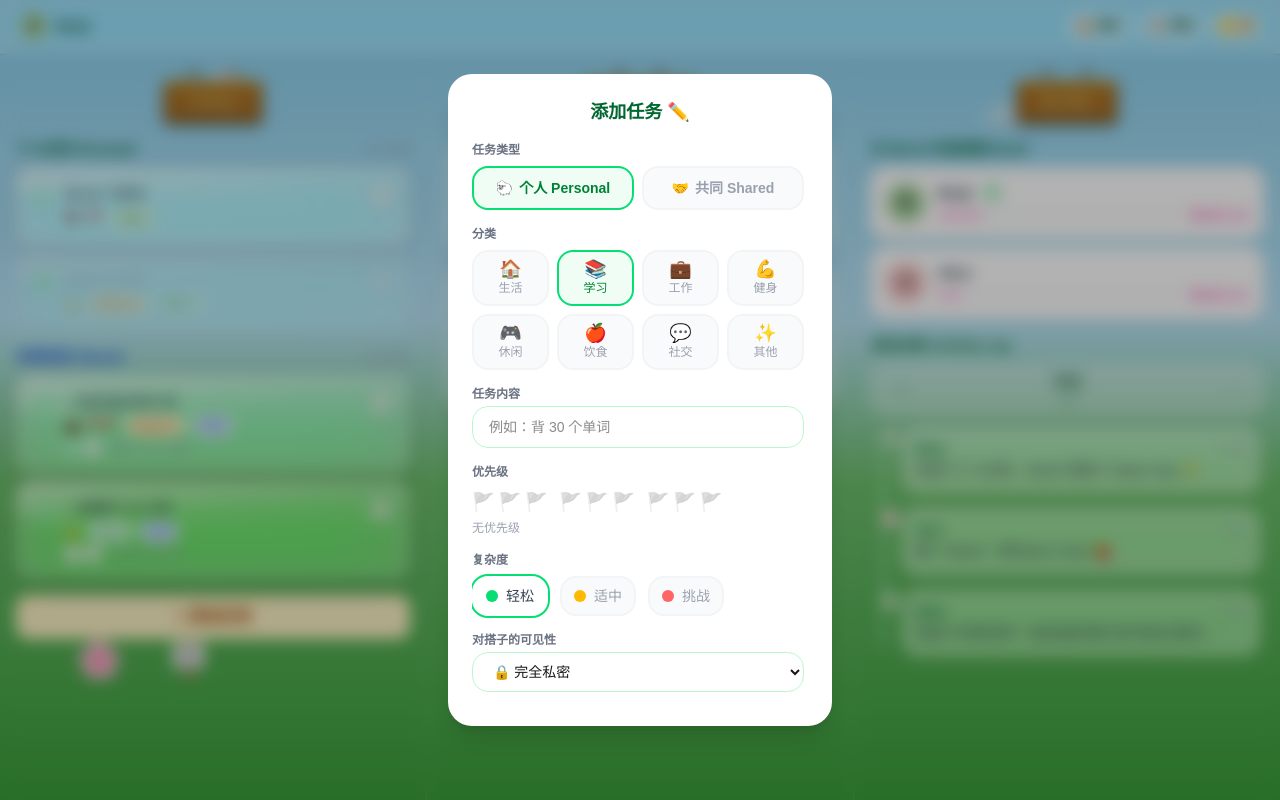
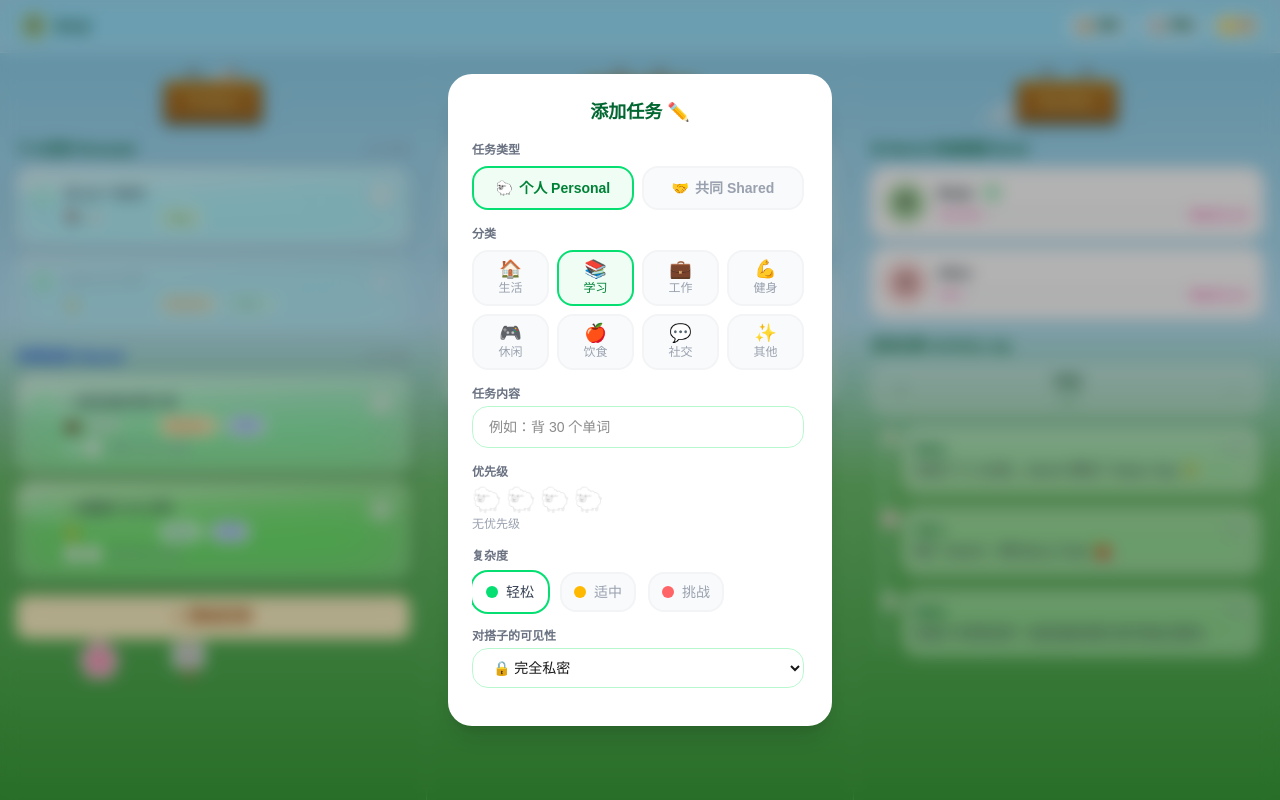
Before and after one commit to Becky-Dai/Baa-Do, a Next.js app in the folder frontend/: page /dashboard in a window 1280 px wide. Both pictures are taken after a click on the button "+ 添加任务". Built offline with nearby package versions, Linux system fonts and the light colour scheme.

Commit message:
feat: replace priority flags with 4-sheep indicator (filled vs faded)

```diff
--- a/frontend/components/tasks/AddTaskModal.tsx
+++ b/frontend/components/tasks/AddTaskModal.tsx
@@ -22,7 +22,7 @@ interface AddTaskModalProps {
     difficulty: TaskDifficulty;
     visibility: TaskVisibility;
     category: TaskCategory;
-    priority: 0 | 1 | 2 | 3;
+    priority: 0 | 1 | 2 | 3 | 4;
   }) => void;
 }
 
@@ -48,14 +48,10 @@ export default function AddTaskModal({ isOpen, onClose, initialTask, onAdd }: Ad
   const [type, setType]             = useState<TaskType>(initialTask?.type ?? 'personal');
   const [category, setCategory]     = useState<TaskCategory>(initialTask?.category ?? 'study');
   const [difficulty, setDifficulty] = useState<TaskDifficulty>(initialTask?.difficulty ?? 'easy');
-  const [priority, setPriority]     = useState<0 | 1 | 2 | 3>(initialTask?.priority ?? 0);
+  const [priority, setPriority]     = useState<0 | 1 | 2 | 3 | 4>(initialTask?.priority ?? 0);
   const [visibility, setVisibility] = useState<TaskVisibility>(initialTask?.visibility ?? 'private');
 
   const isEditMode = !!initialTask;
-
-  function handlePriorityClick(level: 1 | 2 | 3) {
-    setPriority((prev) => (prev === level ? 0 : level));
-  }
 
   function handleSubmit(e: React.FormEvent) {
     e.preventDefault();
@@ -138,40 +134,31 @@ export default function AddTaskModal({ isOpen, onClose, initialTask, onAdd }: Ad
         {/* Priority */}
         <div>
           <p className="text-xs font-semibold text-gray-500 mb-2">优先级</p>
-          <div className="flex items-center gap-3">
-            {([1, 2, 3] as const).map((level) => (
+          <div className="flex items-center gap-1">
+            {([1, 2, 3, 4] as const).map((level) => (
               <button
                 key={level}
                 type="button"
-                onClick={() => handlePriorityClick(level)}
-                className="flex items-center gap-1 text-sm transition-all"
+                onClick={() => setPriority(priority === level ? 0 : level)}
+                className="text-2xl leading-none transition-all hover:scale-110"
+                style={level <= priority ? {} : { filter: 'grayscale(1)', opacity: 0.22 }}
                 title={`优先级 ${level}`}
               >
-                {([1, 2, 3] as const).map((flag) => (
-                  <span
-                    key={flag}
-                    className={`text-lg transition-all ${
-                      flag <= level && priority >= level ? 'grayscale-0' :
-                      flag <= priority ? 'grayscale-0' : 'grayscale opacity-25'
-                    }`}
-                  >
-                    🚩
-                  </span>
-                ))}
+                🐑
               </button>
             ))}
             {priority > 0 && (
               <button
                 type="button"
                 onClick={() => setPriority(0)}
-                className="text-xs text-gray-400 hover:text-gray-600 underline ml-1"
+                className="text-xs text-gray-400 hover:text-gray-600 underline ml-2"
               >
                 清除
               </button>
             )}
           </div>
           <p className="text-xs text-gray-400 mt-1">
-            {priority === 0 ? '无优先级' : priority === 1 ? '低优先' : priority === 2 ? '中优先' : '高优先 — 一定先做！'}
+            {priority === 0 ? '无优先级' : priority === 1 ? '低' : priority === 2 ? '中' : priority === 3 ? '高' : '最高 — 一定先做！'}
           </p>
         </div>
 
--- a/frontend/components/tasks/TaskCard.tsx
+++ b/frontend/components/tasks/TaskCard.tsx
@@ -185,9 +185,15 @@ export default function TaskCard({
           </div>
           <div className="flex items-center gap-2 mt-1 flex-wrap">
             <span className="text-xs">{categoryEmoji[task.category] ?? '✨'}</span>
-            {task.priority > 0 && (
-              <span className="text-xs">{'🚩'.repeat(task.priority)}</span>
-            )}
+            <span className="flex items-center gap-px">
+              {[1,2,3,4].map((i) => (
+                <span
+                  key={i}
+                  className="text-xs leading-none select-none"
+                  style={i <= task.priority ? {} : { filter: 'grayscale(1)', opacity: 0.2 }}
+                >🐑</span>
+              ))}
+            </span>
             <Badge label={difficultyLabel[task.difficulty]} color={difficultyColor[task.difficulty]} />
             {task.type === 'shared' && <Badge label="共同" color="blue" />}
             {isDone && <Badge label="完成 ✓" color="green" />}
--- a/frontend/hooks/useMockTasks.ts
+++ b/frontend/hooks/useMockTasks.ts
@@ -54,7 +54,7 @@ export function useMockTasks() {
     difficulty: TaskDifficulty;
     visibility: TaskVisibility;
     category: TaskCategory;
-    priority: 0 | 1 | 2 | 3;
+    priority: 0 | 1 | 2 | 3 | 4;
   }) {
     const newTask: Task = {
       id: `task-${Date.now()}`,
@@ -81,7 +81,7 @@ export function useMockTasks() {
     difficulty: TaskDifficulty;
     visibility: TaskVisibility;
     category: TaskCategory;
-    priority: 0 | 1 | 2 | 3;
+    priority: 0 | 1 | 2 | 3 | 4;
   }) {
     setTasks((prev) =>
       prev.map((t) => (t.id !== taskId ? t : { ...t, ...params }))
--- a/frontend/types/task.ts
+++ b/frontend/types/task.ts
@@ -22,7 +22,7 @@ export interface Task {
   completedByIds: UserId[];
   createdAt: string;
   category: TaskCategory;
-  priority: 0 | 1 | 2 | 3;
+  priority: 0 | 1 | 2 | 3 | 4;
 }
 
 export interface TaskReward {
```
